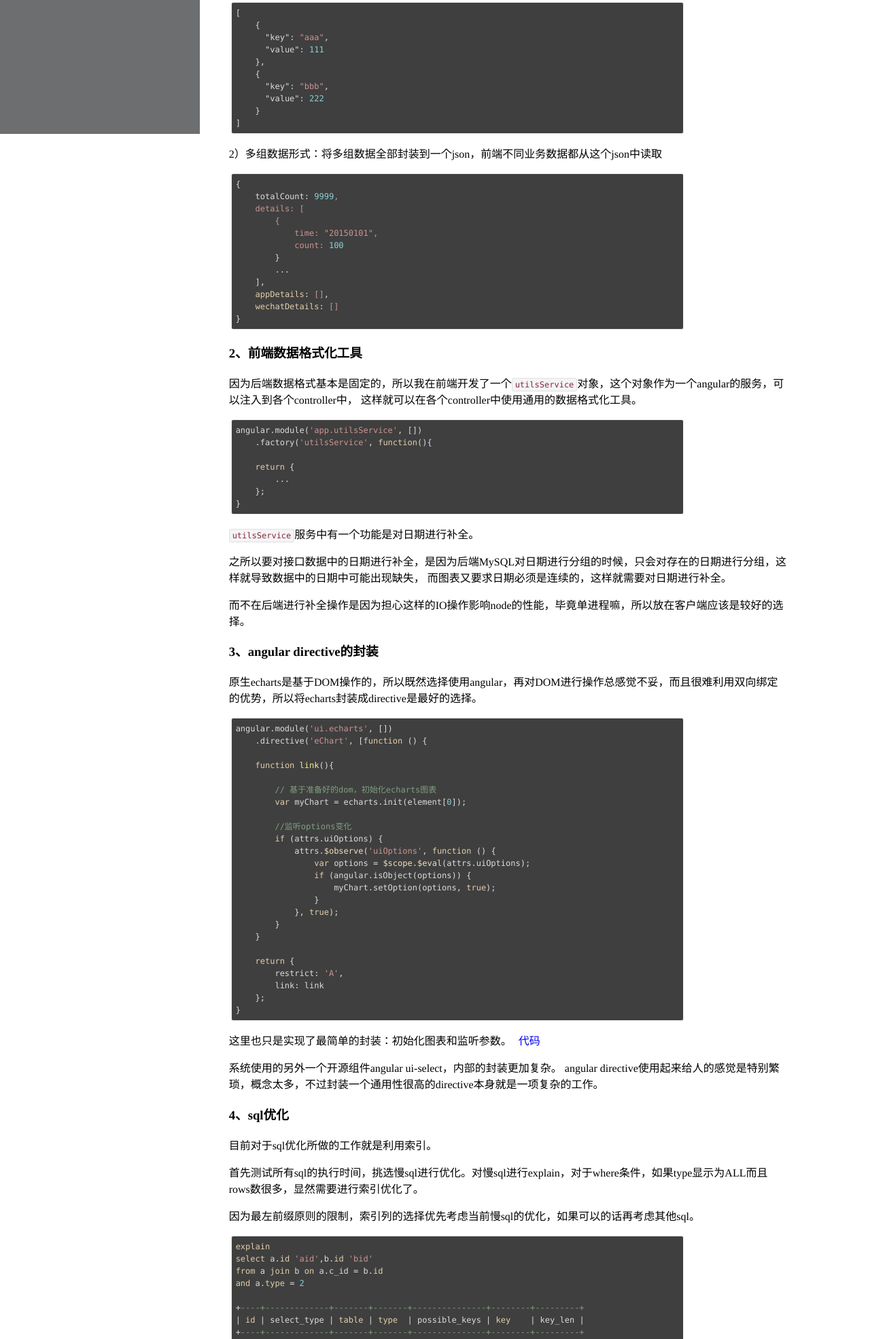
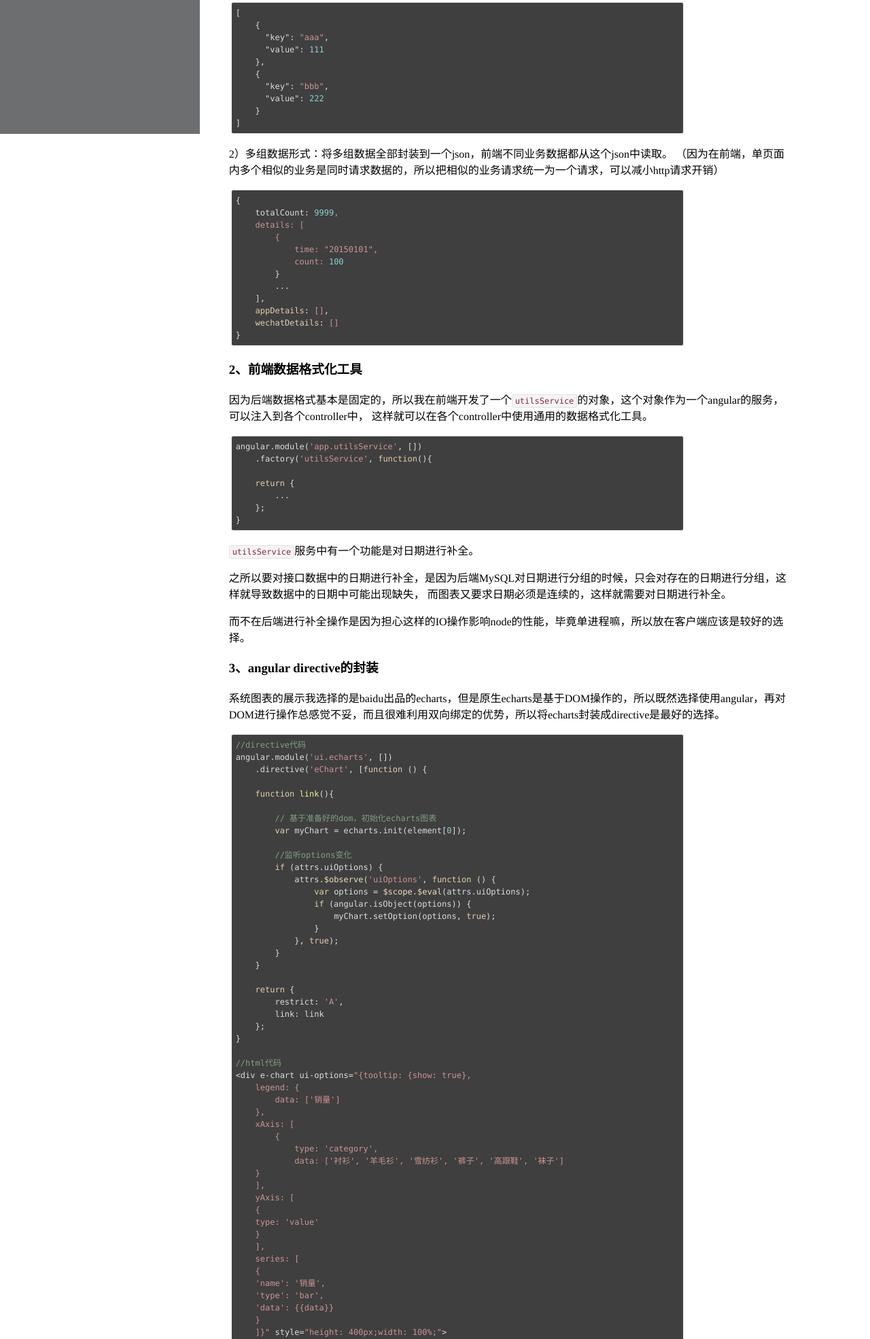
Before and after one commit to keller35/keller_blog, a website: page static/statistic-summary.html in a window 1280 px wide. Shown: the part 603-2573 px from the top of the page at 68% size. Drawn offline with Linux system fonts and the light colour scheme; a script that the page names is missing.

Commit message:
update statistic-summary

```diff
--- a/static/statistic-summary.html
+++ b/static/statistic-summary.html
@@ -54,7 +54,8 @@
     }
 ]
 </code></pre>
-<p>2）多组数据形式：将多组数据全部封装到一个json，前端不同业务数据都从这个json中读取</p>
+<p>2）多组数据形式：将多组数据全部封装到一个json，前端不同业务数据都从这个json中读取。
+（因为在前端，单页面内多个相似的业务是同时请求数据的，所以把相似的业务请求统一为一个请求，可以减小http请求开销）</p>
 <pre><code>{
     totalCount: 9999,
     details: [
@@ -69,7 +70,7 @@
 }
 </code></pre>
 <h3>2、前端数据格式化工具</h3>
-<p>因为后端数据格式基本是固定的，所以我在前端开发了一个<code>utilsService</code>对象，这个对象作为一个angular的服务，可以注入到各个controller中，
+<p>因为后端数据格式基本是固定的，所以我在前端开发了一个<code>utilsService</code>的对象，这个对象作为一个angular的服务，可以注入到各个controller中，
 这样就可以在各个controller中使用通用的数据格式化工具。</p>
 <pre><code>angular.module('app.utilsService', [])
     .factory('utilsService', function(){
@@ -84,8 +85,9 @@
 而图表又要求日期必须是连续的，这样就需要对日期进行补全。</p>
 <p>而不在后端进行补全操作是因为担心这样的IO操作影响node的性能，毕竟单进程嘛，所以放在客户端应该是较好的选择。</p>
 <h3>3、angular directive的封装</h3>
-<p>原生echarts是基于DOM操作的，所以既然选择使用angular，再对DOM进行操作总感觉不妥，而且很难利用双向绑定的优势，所以将echarts封装成directive是最好的选择。</p>
-<pre><code>angular.module('ui.echarts', [])
+<p>系统图表的展示我选择的是baidu出品的echarts，但是原生echarts是基于DOM操作的，所以既然选择使用angular，再对DOM进行操作总感觉不妥，而且很难利用双向绑定的优势，所以将echarts封装成directive是最好的选择。</p>
+<pre><code>//directive代码
+angular.module('ui.echarts', [])
     .directive('eChart', [function () {
 
     function link(){
@@ -109,14 +111,41 @@
         link: link
     };
 }
+
+//html代码
+&lt;div e-chart ui-options=&quot;{tooltip: {show: true},
+    legend: {
+        data: ['销量']
+    },
+    xAxis: [
+        {
+            type: 'category',
+            data: ['衬衫', '羊毛衫', '雪纺衫', '裤子', '高跟鞋', '袜子']
+    }
+    ],
+    yAxis: [
+    {
+    type: 'value'
+    }
+    ],
+    series: [
+    {
+    'name': '销量',
+    'type': 'bar',
+    'data': {{data}}
+    }
+    ]}&quot; style=&quot;height: 400px;width: 100%;&quot;&gt;
+&lt;/div&gt;
 </code></pre>
-<p>这里也只是实现了最简单的封装：初始化图表和监听参数。<a href="https://github.com/keller35/Angular-ECharts">代码</a></p>
+<p>这里也只是实现了最简单的封装：根据参数<code>ui-options</code>初始化图表，然后监听此参数，如果参数变化，将重新绘制图表。
+于是在业务中，我的主要变化是参数中<code>data</code>的改变，我通过控制<code>data</code>就可以控制图表，也就达到了双向绑定的目的。<a href="https://github.com/keller35/Angular-ECharts">代码</a></p>
 <p>系统使用的另外一个开源组件angular ui-select，内部的封装更加复杂。
 angular directive使用起来给人的感觉是特别繁琐，概念太多，不过封装一个通用性很高的directive本身就是一项复杂的工作。</p>
 <h3>4、sql优化</h3>
 <p>目前对于sql优化所做的工作就是利用索引。</p>
 <p>首先测试所有sql的执行时间，挑选慢sql进行优化。对慢sql进行explain，对于where条件，如果type显示为ALL而且rows数很多，显然需要进行索引优化了。</p>
 <p>因为最左前缀原则的限制，索引列的选择优先考虑当前慢sql的优化，如果可以的话再考虑其他sql。</p>
+<p>比如有如下sql的explain：</p>
 <pre><code>explain
 select a.id 'aid',b.id 'bid'
 from a join b on a.c_id = b.id
@@ -132,11 +161,12 @@ and a.type = 2
 +------+------+-----------------------------------------------------------------+
 | ref  | rows | Extra                                                           |
 +------+------+-----------------------------------------------------------------+
-| NULL |  325 | Using where                                                     |
+| NULL | 8869 | Using where                                                     |
 | NULL | 8522 | Using where; Using index; Using join buffer (Block Nested Loop) |
 +------+------+-----------------------------------------------------------------+
 </code></pre>
-<p>这里为表a创建索引idx_id_type(c_id, type),索引后explain如下，表b扫描行数仅剩2行：</p>
+<p>一个简单的join和where，但是a表进行了全表扫描，效率很低。</p>
+<p>这里为表a创建索引idx_id_type(c_id, type),索引后再explain如下，因为直接查询索引，表a扫描行数仅剩2行：</p>
 <pre><code>+----+-------------+-------+-------+---------------+-------------+---------+
 | id | select_type | table | type  | possible_keys | key         | key_len |
 +----+-------------+-------+-------+---------------+-------------+---------+
```
Also changed, not shown: posts/statistic-summary.md (+38 -6 lines).
